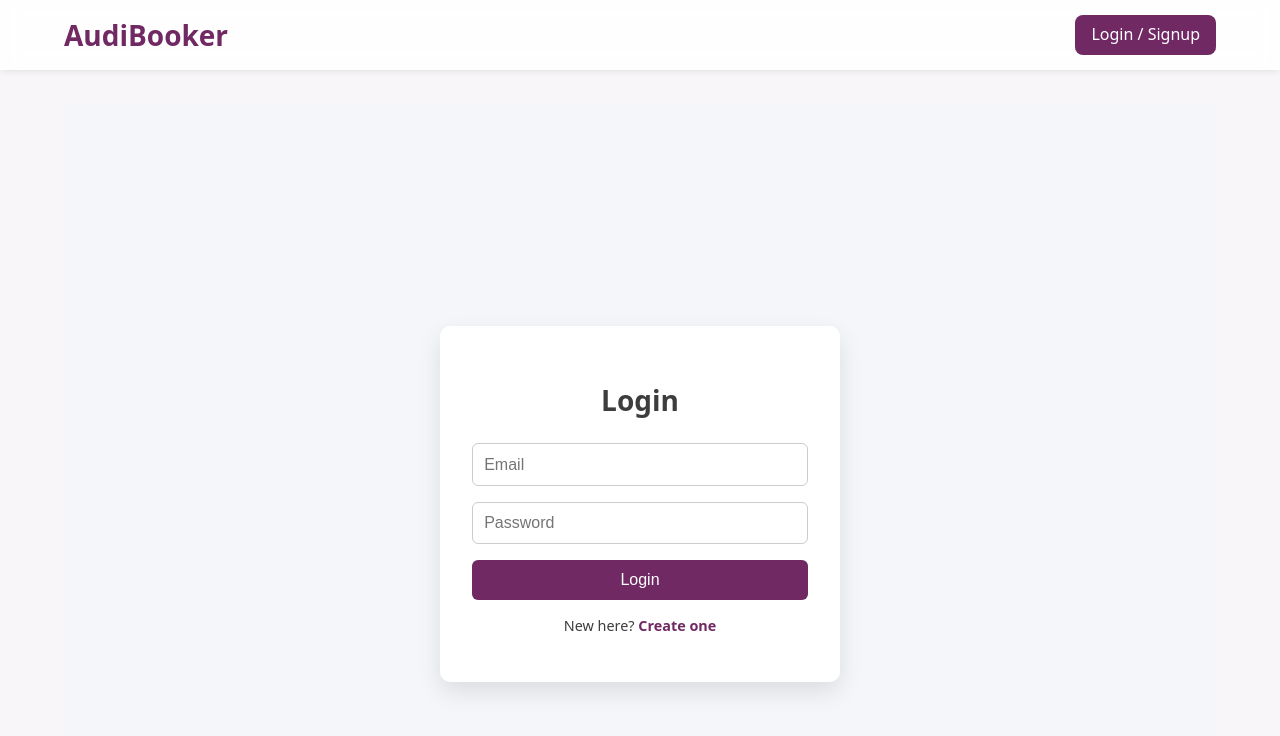
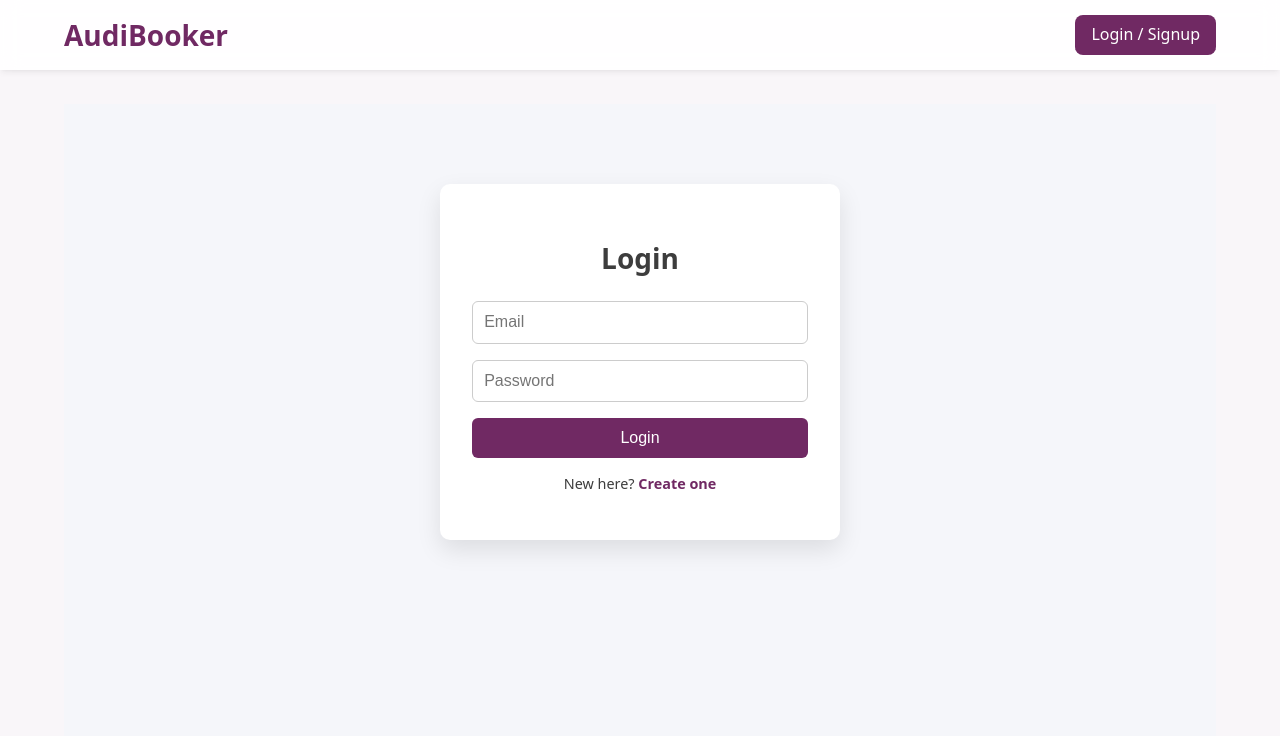
Before and after one commit to sanjanaaraii/SDC-Auditorium-Booking-System, a React (Create React App) app: page /auth in a window 1280 px wide. Shown: the top 736 px of the page. Built offline with nearby package versions, Linux system fonts and the light colour scheme.

Commit message:
login box

```diff
--- a/src/pages/authpage.js
+++ b/src/pages/authpage.js
@@ -22,7 +22,7 @@ const AuthPage = () => {
   const handleSubmit = async (e) => {
     e.preventDefault();
 
-    // 🔥 CRITICAL FIX: clear old auth before login/register
+
     delete axios.defaults.headers.common["Authorization"];
     localStorage.removeItem("token");
     localStorage.removeItem("user");
@@ -33,7 +33,7 @@ const AuthPage = () => {
       const res = await axios.post(`${API_URL}${endpoint}`, formData);
       const { token, user } = res.data;
 
-      // Save fresh auth
+
       localStorage.setItem("token", token);
       localStorage.setItem("user", JSON.stringify(user));
       axios.defaults.headers.common["Authorization"] = `Bearer ${token}`;
@@ -76,7 +76,8 @@ const AuthPage = () => {
       style={{
         minHeight: "100vh",
         display: "flex",
-        alignItems: "center",
+        alignItems: "flex-start",
+      paddingTop: "80px",
         justifyContent: "center",
         background: "#f5f6fa",
       }}
```
